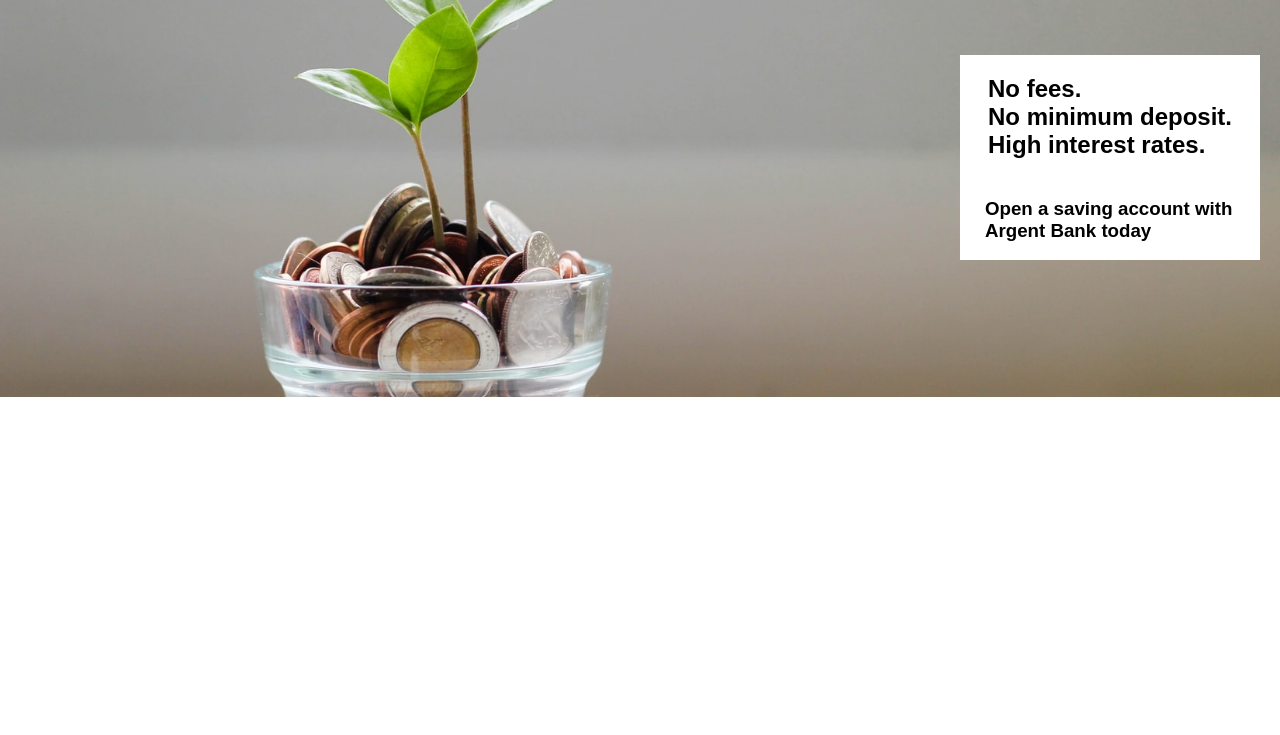
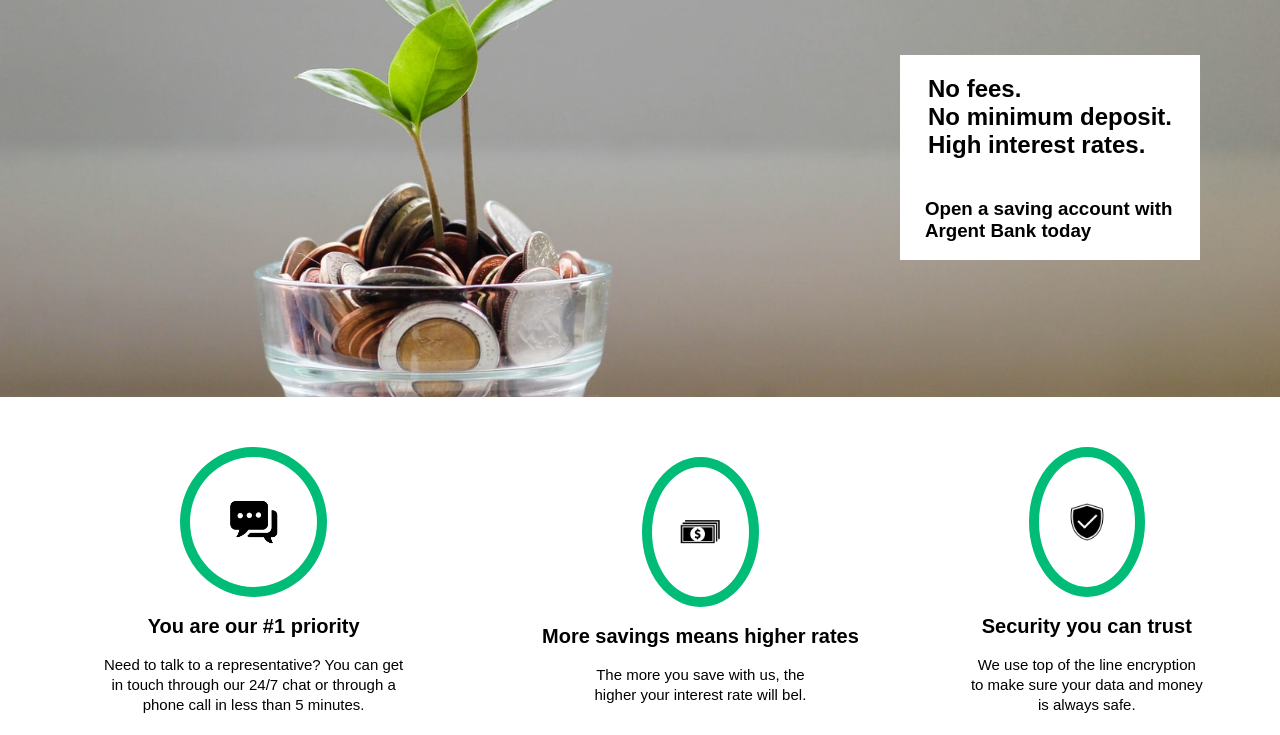
Before and after one commit to davyDrexler/argentBank, a React app: page / in a window 1280 px wide. Shown: the part 65-800 px from the top of the page. Built offline with nearby package versions, Linux system fonts and the light colour scheme.

Commit message:
avancer de la homepage

```diff
--- /dev/null
+++ b/src/components/Icon_text/index.js
@@ -0,0 +1,18 @@
+import React from 'react';
+import './styles.css';
+
+function IconText({ iconPath, altText, text, subText }) {
+    return (
+        <div className="icon-text">
+            <div className='green-circle'>
+                <img src={iconPath} alt={altText} className="icon-image" />
+            </div>
+            <div className='bottom-text'>
+                <h2>{text}</h2>
+                <p>{subText}</p>
+            </div>
+        </div>
+    )
+}
+
+export default IconText;
--- /dev/null
+++ b/src/components/Icon_text/styles.scss
@@ -0,0 +1,55 @@
+/* styles.css */
+
+.icon-container {
+    display: flex;
+    justify-content: center;
+    align-items: center;
+    gap: 20px; /* Ajoute de l'espace entre les icônes si nécessaire */
+  }
+
+  .icon-text {
+    display: flex;
+    justify-content: center;
+    align-items: center;
+    flex-direction: column;
+    padding-top: 50px;
+  }
+
+  .green-circle {
+    max-width: 25%;
+    max-width: 25%;
+    min-height: 130px;
+    border-width: 10px;
+    border-style: solid;
+    border-color: #00bc77;
+    border-radius: 50%; /* Corrige pour un cercle parfait */
+    display: flex;
+    justify-content: center;
+    align-items: center;
+
+    img {
+      width: 60%;
+    }
+  }
+
+  .bottom-text {
+    display: flex;
+    flex-direction: column;
+    align-items: center;
+    text-align: center;
+    width: 100%; /* Ajoute la largeur pour centrer correctement les enfants */
+
+    h2 {
+      font-size: 20px;
+      font-weight: bold;
+      margin: 20; /* Supprime les marges par défaut */
+      line-height: 25px;
+    }
+
+    p {
+      width: 60%; /* Ajuste la largeur pour que le texte soit centré */
+      margin: 0px; /* Supprime les marges par défaut */
+      font-size: 15px;
+      line-height: 20px;
+    }
+  }
--- a/src/pages/Home/index.js
+++ b/src/pages/Home/index.js
@@ -1,6 +1,10 @@
 import React from 'react'
 import './styles.css'
 import picture from '../../assets/img/bank-tree.jpeg'
+import IconText from '../../components/Icon_text'
+import chat from '../../assets/img/icon-chat.png'
+import money from '../../assets/img/icon-money.png'
+import security from '../../assets/img/icon-security.png'
 
 function Home() {
     return (
@@ -9,10 +13,17 @@ function Home() {
             <img src={picture} alt='arbre avec de largent'/>
         </div>
         <div className='boxText'>
-            <div className='textZone'>
-                <h2>No fees.<br/>No minimum deposit.<br/>High interest rates.</h2>
-                <h3 className='subtitle'>Open a saving account with Argent Bank today</h3>
-            </div>
+          <div className='textZone'>
+            <h2>No fees.<br/>No minimum deposit.<br/>High interest rates.</h2>
+            <h3 className='subtitle'>Open a saving account with Argent Bank today</h3>
+          </div>
+        </div>
+        <div className='textIcon'>
+          <IconText iconPath={chat} altText="Chat icon" text="You are our #1 priority" subText="Need to talk to a representative? You can get in touch through our
+          24/7 chat or through a phone call in less than 5 minutes."/>
+          <IconText iconPath={money} altText="money icon" text="More savings means higher rates" subText="The more you save with us, the higher your interest rate will bel."/>
+          <IconText iconPath={security} altText="money icon"  text="Security you can trust" subText="We use top of the line encryption to make sure your
+          data and money is always safe."/>
         </div>
       </div>
     );
--- a/src/pages/Home/styles.scss
+++ b/src/pages/Home/styles.scss
@@ -20,7 +20,7 @@
     position: absolute;
     top: 15%;
     right: 0;
-    margin-right: 20px;
+    margin-right: 80px;
 
     .textZone {
         width: 100%;
@@ -35,3 +35,7 @@
         }
     }
 }
+
+.textIcon {
+    display: flex;
+}
```
Also changed, not shown: src/components/Icon_text/styles.css (added), src/pages/Home/styles.css, 2 other files.
